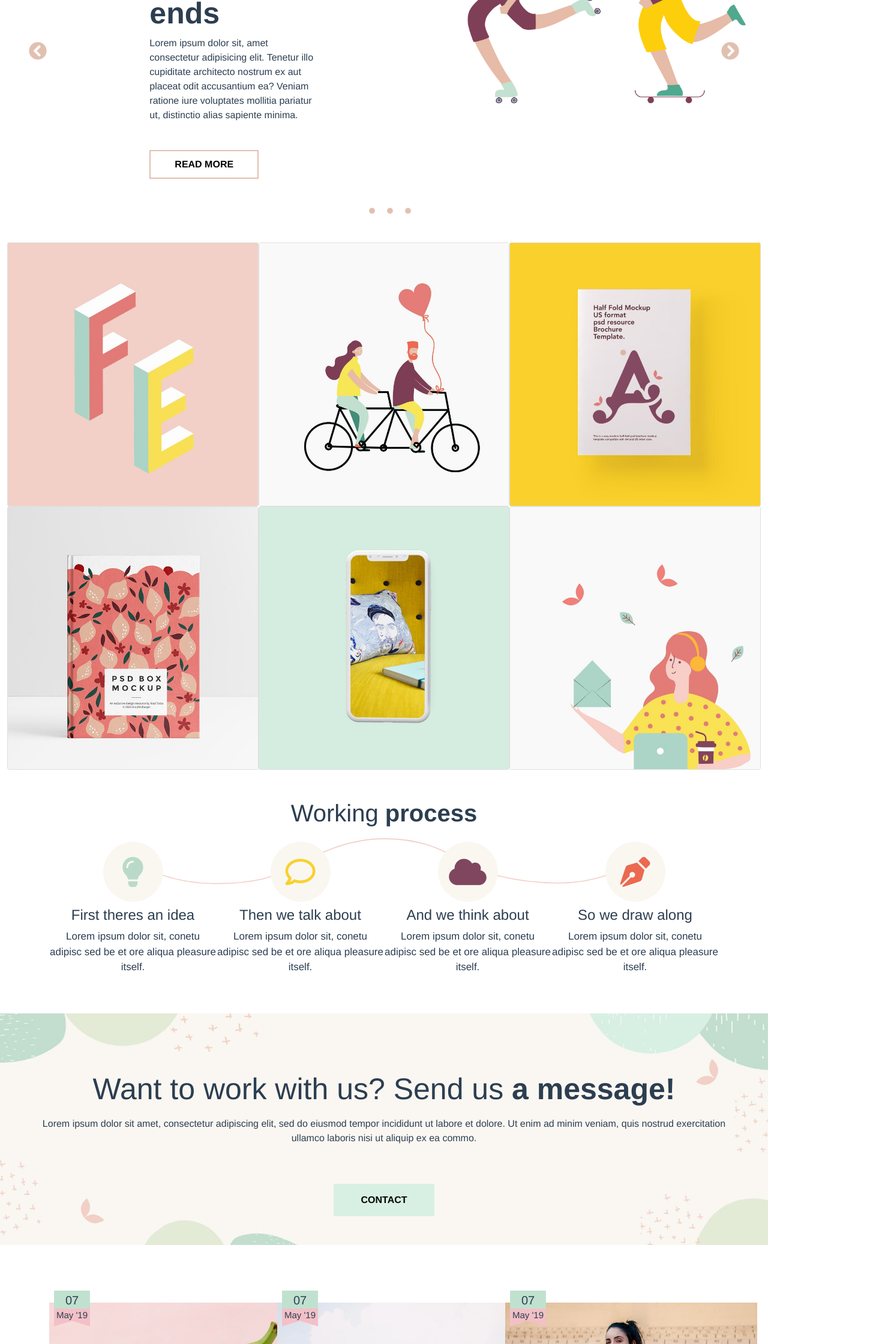
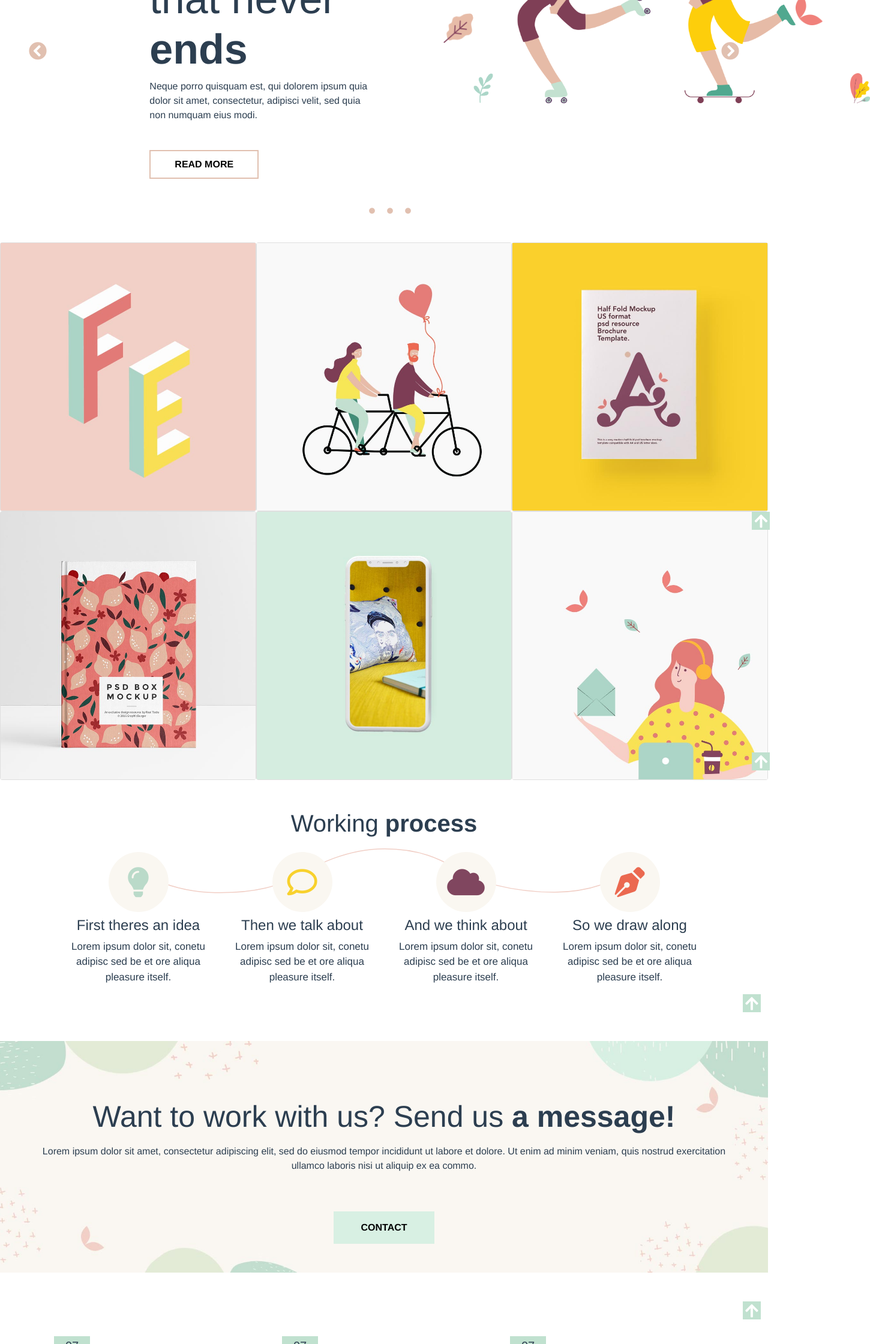
Before and after one commit to Sabelius/proj-html-vuejs, a Vue app: page / in a window 1280 px wide. Shown: the part 320-2560 px from the top of the page at 60% size, 1450 px wide, since content can reach past the window. Built offline with nearby package versions, Linux system fonts and the light colour scheme.

Commit message:
aggiornamenti estetici + inserimento piccole immagini nello slider + inserimento frecce laterali

```diff
--- a/src/components/Footer.vue
+++ b/src/components/Footer.vue
@@ -35,6 +35,7 @@
             </div>
           </div>
         </div>
+        <div class="col-12 d-flex justify-content-end pb-4 text-white"><i class="fas fa-arrow-up"></i></div>
       </div>
     </div>
   </section>
@@ -103,4 +104,8 @@ a {
 a:hover{
   color: $text-color;
 }
+.fa-arrow-up{
+  font-size: 25px;
+  cursor: pointer;
+}
 </style>
--- a/src/components/cardOne.vue
+++ b/src/components/cardOne.vue
@@ -1,13 +1,35 @@
 <template>
   <section>
-    <div class="container-fluid">
-      <div class="card-container d-flex">
-        <div class="card" v-for="card in cards" :key="card.id">
-          <img :src="card.imgUrl" />
-          <div class="text">
-          <h3>{{ card.title}}</h3>
-          <h4><em>{{ card.subtitle}}</em></h4>
-          </div>
+    <div class="card-container d-flex">
+      <div class="card" v-for="card in cards" :key="card.id">
+        <img :src="card.imgUrl" />
+        <div class="text">
+          <h3>{{ card.title }}</h3>
+          <h4>
+            <em>{{ card.subtitle }}</em>
+          </h4>
+        </div>
+        <div
+          class="
+            arrow-container
+            d-flex
+            justify-content-center
+            align-items-center
+            text-white
+          "
+        >
+          <i :class="card.img"></i>
+        </div>
+        <div
+          class="
+            arrow-container2
+            d-flex
+            justify-content-center
+            align-items-center
+            text-white
+          "
+        >
+          <i :class="card.img"></i>
         </div>
       </div>
     </div>
@@ -46,6 +68,7 @@ export default {
         },
         {
           imgUrl: img6,
+          img: "fas fa-arrow-up",
         },
       ],
     };
@@ -63,7 +86,7 @@ export default {
   cursor: pointer;
   width: calc(100% / 3);
 }
-.text{
+.text {
   position: absolute;
   top: 40%;
   padding: 30px;
@@ -71,9 +94,29 @@ export default {
   transform: scaleX(0);
   transform-origin: left;
 }
-.card:nth-child(4):hover .text{
+.card:nth-child(4):hover .text {
   transform: scaleX(1);
   transform-origin: left;
   transition: all 0.3s linear;
 }
+.card:nth-child(6) .arrow-container {
+  position: absolute;
+  top: 90%;
+  left: 94%;
+  background-color: $date-news-color;
+  width: 30px;
+  height: 30px;
+  cursor: pointer;
+}
+.card:nth-child(6) .arrow-container2 {
+  position: absolute;
+  left: 94%;
+  background-color: $date-news-color;
+  width: 30px;
+  height: 30px;
+  cursor: pointer;
+}
+.fa-arrow-up {
+  font-size: 25px;
+}
 </style>
--- a/src/components/cardThree.vue
+++ b/src/components/cardThree.vue
@@ -21,6 +21,21 @@
                 </svg>
               </div>
             </button>
+          </div>
+        </div>
+      </div>
+      <div class="row">
+        <div class="col-12 d-flex justify-content-end">
+          <div
+            class="
+              arrow-container
+              d-flex
+              justify-content-center
+              align-items-center
+              text-white
+            "
+          >
+            <i class="fas fa-arrow-up"></i>
           </div>
         </div>
       </div>
@@ -64,4 +79,13 @@ svg {
 button:hover svg {
   fill: $period-news-color;
 }
+.arrow-container {
+  background-color: $date-news-color;
+  width: 30px;
+  height: 30px;
+  cursor: pointer;
+}
+.fa-arrow-up {
+  font-size: 25px;
+}
 </style>
--- a/src/components/cardTwo.vue
+++ b/src/components/cardTwo.vue
@@ -1,5 +1,8 @@
 <template>
   <section>
+    <div class="container-fluid">
+      <div class="row">
+        <div class="col-12">
           <div class="container">
             <div class="row">
               <div class="col-12 d-flex justify-content-center pt-5">
@@ -27,6 +30,22 @@
                   </div>
                   <h4 class="text-center pt-2">{{ element.title }}</h4>
                   <p class="text-center">{{ element.subtitle }}</p>
+                </div>
+              </div>
+            </div>
+          </div>
+        </div>
+        <div class="col-12 d-flex justify-content-end">
+          <div
+            class="
+              arrow-container
+              d-flex
+              justify-content-center
+              align-items-center
+              text-white
+            "
+          >
+            <i class="fas fa-arrow-up"></i>
           </div>
         </div>
       </div>
@@ -102,4 +121,13 @@ i {
 p {
   font-size: 17px;
 }
+.arrow-container {
+  background-color: $date-news-color;
+  width: 30px;
+  height: 30px;
+  cursor: pointer;
+}
+.fa-arrow-up {
+  font-size: 25px;
+}
 </style>
--- a/src/components/jumbotron.vue
+++ b/src/components/jumbotron.vue
@@ -5,19 +5,25 @@
         <div class="d-flex before col-2 align-items-center">
           <i class="fas fa-chevron-circle-left arrow"></i>
         </div>
-        <div class="slider col-3">
+        <div class="slider col-4">
           <h1>Devotion that never <strong>ends</strong></h1>
           <p>
-            Lorem ipsum dolor sit, amet consectetur adipisicing elit. Tenetur
-            illo cupiditate architecto nostrum ex aut placeat odit accusantium
-            ea? Veniam ratione iure voluptates mollitia pariatur ut, distinctio
-            alias sapiente minima.
+            Neque porro quisquam est, qui dolorem ipsum quia dolor sit amet,
+            consectetur, adipisci velit, sed quia non numquam eius modi.
           </p>
-          <button type="button" class="text-uppercase fw-bold">read more</button>
+          <button type="button" class="text-uppercase fw-bold">
+            read more
+          </button>
         </div>
-        <div class="d-flex col-5 image-container">
+        <div class="d-flex col-4 image-container">
+          <img :src="image3" class="small" />
+          <img :src="image7" class="small sm-seven" />
+          <img :src="image6" class="small sm-six" />
           <img :src="image1" />
           <img :src="image2" />
+          <img :src="image4" class="small sm-four" />
+          <img :src="image5" class="small" />
+          <img :src="image8" class="small sm-eight" />
         </div>
         <div class="d-flex after col-2 align-items-center justify-content-end">
           <i class="fas fa-chevron-circle-right arrow"></i>
@@ -35,6 +41,12 @@
 <script>
 import imgslider1 from "../img/h-2-slider-img-15.png";
 import imgslider2 from "../img/h-2-slider-img-16.png";
+import imgslider3 from "../img/short-slider-rev-1-img-2.png";
+import imgslider4 from "../img/short-slider-rev-1-img-6.png";
+import imgslider5 from "../img/short-slider-rev-1-img-7.png";
+import imgslider6 from "../img/short-slider-rev-1-img-8.png";
+import imgslider7 from "../img/short-slider-rev-1-img-10.png";
+import imgslider8 from "../img/h-2-slider-img-17.png";
 
 export default {
   name: "jumbotron",
@@ -42,6 +54,12 @@ export default {
     return {
       image1: imgslider1,
       image2: imgslider2,
+      image3: imgslider3,
+      image4: imgslider4,
+      image5: imgslider5,
+      image6: imgslider6,
+      image7: imgslider7,
+      image8: imgslider8,
     };
   },
 };
@@ -51,14 +69,30 @@ export default {
 @import "../style/variables.scss";
 
 .image-container {
-  padding-left: 200px;
+  padding-left: 50px;
 }
 h1 {
-  font-size: 50px;
+  font-size: 70px;
 }
 img {
   width: 300px;
   height: 300px;
+}
+.small {
+  width: 50px;
+  height: 50px;
+}
+.sm-seven {
+  margin-top: 150px;
+}
+.sm-six {
+  margin-top: 250px;
+}
+.sm-four {
+  margin-top: 120px;
+}
+.sm-eight {
+  margin-top: 250px;
 }
 .arrow {
   font-size: 30px;
```
Lines whose indentation alone changed are shown as unchanged.
